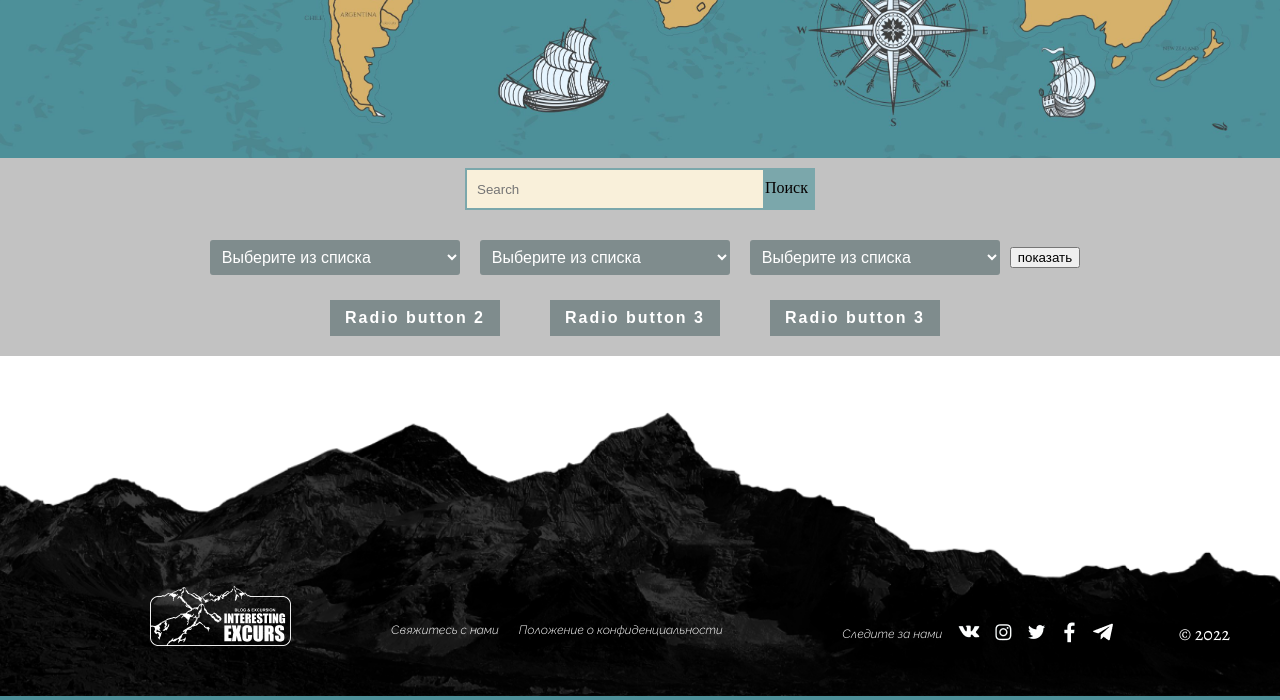
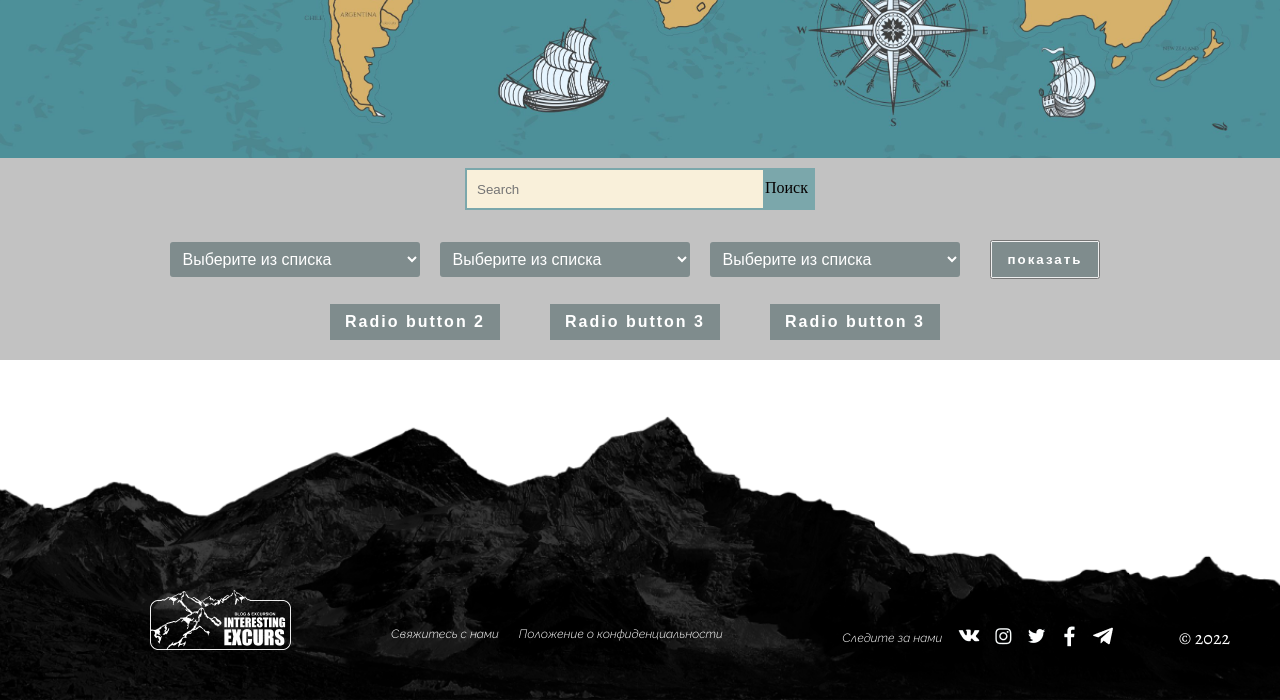
Before and after one commit to Sobalchik/eshop, a PHP site: template App/View/content-all-excursions.php in a window 1280 px wide. Shown: the part 642-1342 px from the top of the page. Run offline with PHP 8.4, Linux system fonts and the light colour scheme; the template is opened without the code that fills it, so the values that code supplies are empty; some web fonts are replaced.

Commit message:
добавил в  style к кнопкам

```diff
--- a/Public/Resources/CSS/style.css
+++ b/Public/Resources/CSS/style.css
@@ -1555,6 +1555,23 @@ html {
 }
 
 
+.glow-button {
+	text-decoration: none;
+	display: inline-block;
+	padding: 10px 15px;
+	margin: 10px 20px;
+	box-shadow: 0 0 40px 40px rgb(127, 140, 141) inset, 0 0 0 0 rgb(127, 140, 141);
+	font-family: 'Montserrat', sans-serif;
+	font-weight: bold;
+	letter-spacing: 2px;
+	color: white;
+	transition: .15s ease-in-out;
+}
+.glow-button:hover {
+	box-shadow: 0 0 10px 0 #b4b4b4 inset, 0 0 10px 4px #a9a9a9;
+	color: #151515;
+}
+
 
 .form_radio_btn {
 	display: inline-block;
```
